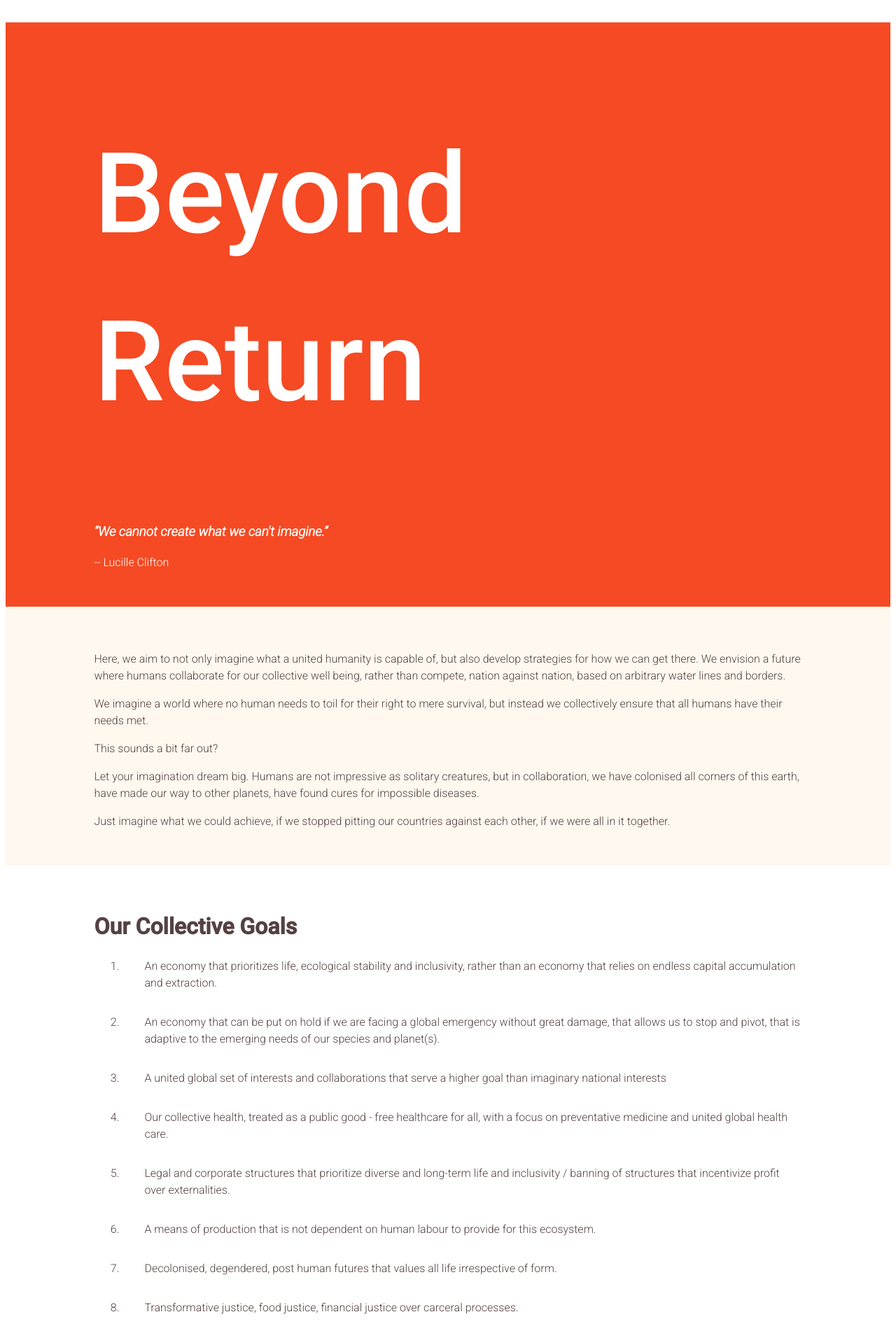
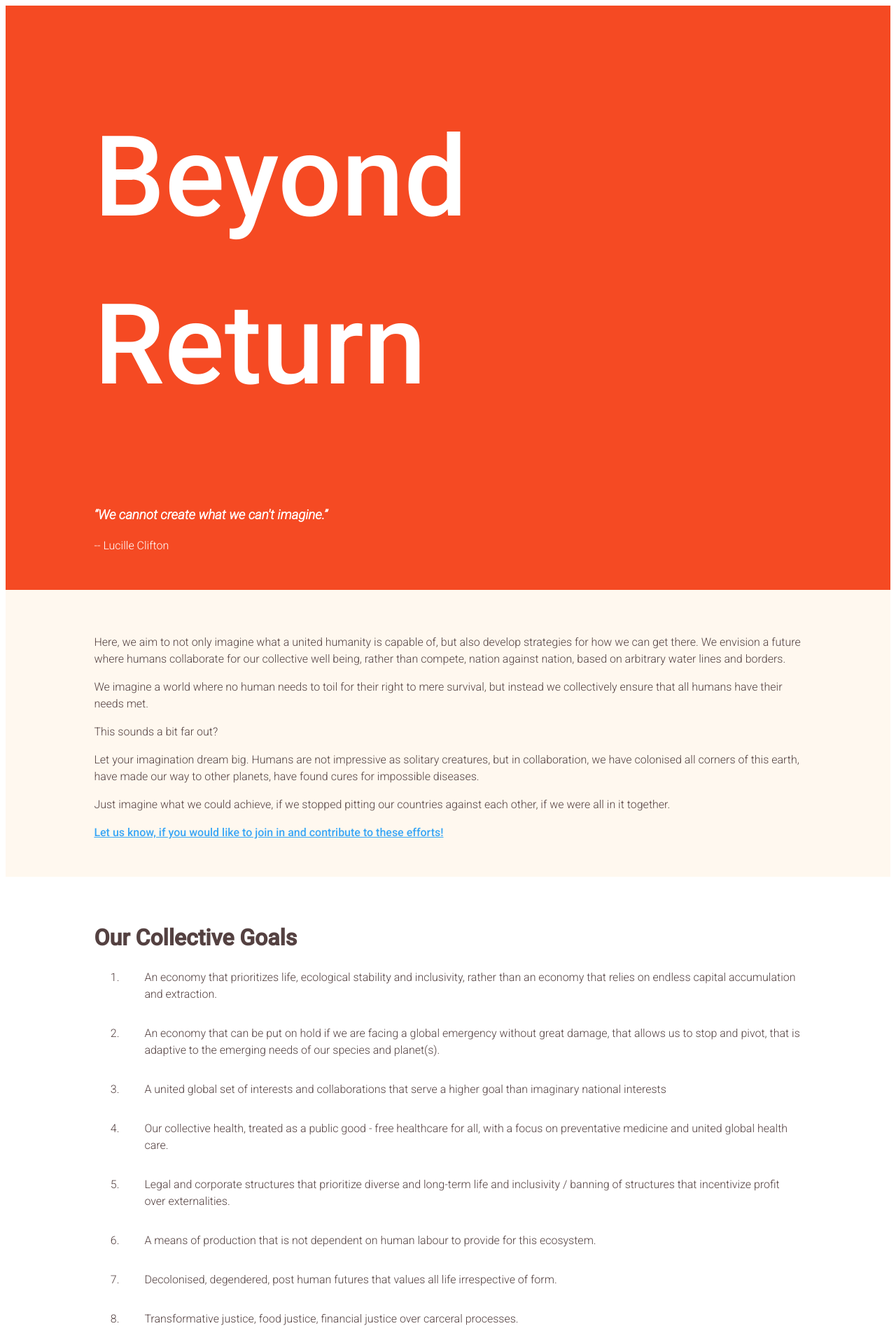
Before and after one commit to beyondreturn/beyondreturn.github.io, a Jekyll site: the page built from index.html, in a window 1280 px wide. Shown: the top 1915 px of the page at 70% size. Built offline with Jekyll 4.4.1, drawn with Linux system fonts in a browser that asks for light colours; some of the changed text lies outside the part shown.

Commit message:
adds sign up form

```diff
--- a/_layouts/default.html
+++ b/_layouts/default.html
@@ -7,7 +7,6 @@
     <link href="https://fonts.googleapis.com/css2?family=Roboto:ital,wght@0,300;0,500;1,300&display=swap" rel="stylesheet">
   </head>
   <body>
-    {% include navigation.html %}
     {{ content }}
   </body>
    <footer><p>Fiscally sponsored by District Commons - Join us as we explore experimental commoning in autonomous communities, spaces, and projects.</p>
--- a/_sass/main.scss
+++ b/_sass/main.scss
@@ -6,7 +6,8 @@
 }
 
 body a {
-	color: white;
+	color: #39a6f5;
+	font-weight: 500;
 }
 
 nav {
--- a/index.html
+++ b/index.html
@@ -32,6 +32,8 @@
 		<p>
 		Just imagine what we could achieve, if we stopped pitting our countries against each other,  if we were all in it together.
 		</p>
+
+		<p><a href="https://docs.google.com/forms/d/e/1FAIpQLSf0qdDTUVmZSpm698EcGkgWbS2nXCn-Sk9aGnSsWyfb_lZUAQ/viewform" target="_blank">Let us know, if you would like to join in and contribute to these efforts!</a></p>
 	</div>
 </div>
 
@@ -86,6 +88,6 @@
 
 		<p> This movement  fuelled by a collective of collectives around the globe who have been working to prototype new solidarities, mutually assured emancipation and collective strength.  We operate in alignment and support with many other groups, communities, institutions and individuals. </p>
 
-		<p>If you would like to join in and contribute to these efforts [here]</p>
+		<p><a href="https://docs.google.com/forms/d/e/1FAIpQLSf0qdDTUVmZSpm698EcGkgWbS2nXCn-Sk9aGnSsWyfb_lZUAQ/viewform" target="_blank">Let us know, if you would like to join in and contribute to these efforts!</a></p>
 	</div>
 </div>
```
Also changed, not shown: 3 other files.
